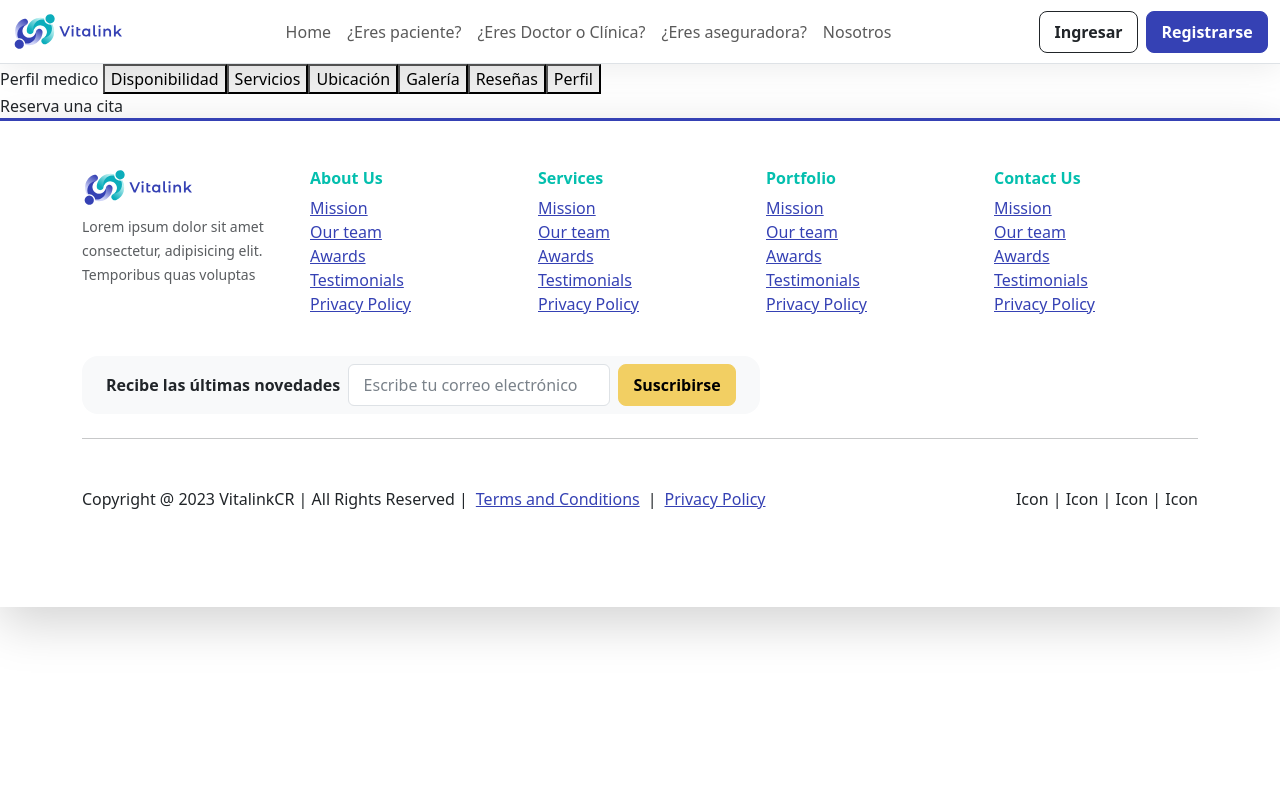
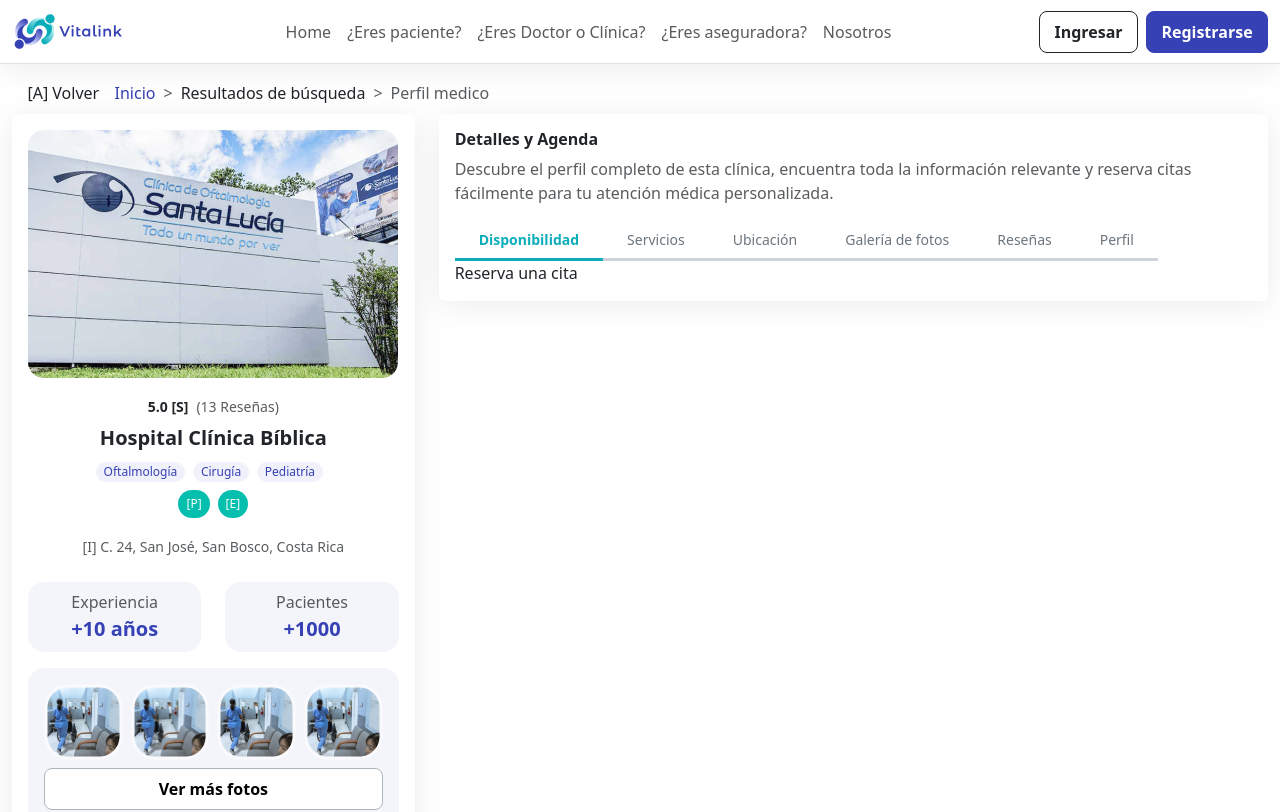
Before and after one commit to VitalinkOrg/VitalinkFrontend, a Nuxt app: page /perfiles/1 in a window 1280 px wide. Shown: the top 812 px of the page. Built offline with nearby package versions, Linux system fonts and the light colour scheme.

Commit message:
wip perfiles

```diff
--- a/assets/styles/bootstrap/_nav.scss
+++ b/assets/styles/bootstrap/_nav.scss
@@ -27,7 +27,7 @@
   @include font-size(var(--#{$prefix}nav-link-font-size));
   font-weight: var(--#{$prefix}nav-link-font-weight);
   color: var(--#{$prefix}nav-link-color);
-  text-decoration: if($link-decoration == none, null, none);
+  text-decoration: if($link-decoration ==none, null, none);
   background: none;
   border: 0;
   @include transition($nav-link-transition);
@@ -35,7 +35,7 @@
   &:hover,
   &:focus {
     color: var(--#{$prefix}nav-link-hover-color);
-    text-decoration: if($link-hover-decoration == underline, none, null);
+    text-decoration: if($link-hover-decoration ==underline, none, null);
   }
 
   &:focus-visible {
@@ -114,7 +114,7 @@
   }
 
   .nav-link.active,
-  .show > .nav-link {
+  .show>.nav-link {
     color: var(--#{$prefix}nav-pills-link-active-color);
     @include gradient-bg(var(--#{$prefix}nav-pills-link-active-bg));
   }
@@ -132,12 +132,18 @@
   --#{$prefix}nav-underline-link-active-color: #{$nav-underline-link-active-color};
   // scss-docs-end nav-underline-css-vars
 
+
   gap: var(--#{$prefix}nav-underline-gap);
 
   .nav-link {
-    padding-right: 0;
-    padding-left: 0;
-    border-bottom: var(--#{$prefix}nav-underline-border-width) solid transparent;
+    // padding-right: 0;
+    // padding-left: 0;
+    padding-right: 1.5rem;
+    padding-left: 1.5rem;
+    border-bottom: var(--#{$prefix}nav-underline-border-width) solid $gray-400;
+    font-size: $font-size-sm;
+    color: $gray-600;
+    font-weight: $font-weight-light;
 
     &:hover,
     &:focus {
@@ -146,8 +152,8 @@
   }
 
   .nav-link.active,
-  .show > .nav-link {
-    font-weight: $font-weight-bold;
+  .show>.nav-link {
+    font-weight: $font-weight-semibold;
     color: var(--#{$prefix}nav-underline-link-active-color);
     border-bottom-color: currentcolor;
   }
@@ -159,7 +165,8 @@
 //
 
 .nav-fill {
-  > .nav-link,
+
+  >.nav-link,
   .nav-item {
     flex: 1 1 auto;
     text-align: center;
@@ -167,7 +174,8 @@
 }
 
 .nav-justified {
-  > .nav-link,
+
+  >.nav-link,
   .nav-item {
     flex-basis: 0;
     flex-grow: 1;
@@ -188,10 +196,11 @@
 // Hide tabbable panes to start, show them when `.active`
 
 .tab-content {
-  > .tab-pane {
+  >.tab-pane {
     display: none;
   }
-  > .active {
+
+  >.active {
     display: block;
   }
 }
--- a/assets/styles/bootstrap/_variables.scss
+++ b/assets/styles/bootstrap/_variables.scss
@@ -1202,9 +1202,11 @@
 $nav-pills-link-active-color: $component-active-color !default;
 $nav-pills-link-active-bg: $component-active-bg !default;
 
-$nav-underline-gap: 1rem !default;
-$nav-underline-border-width: .125rem !default;
-$nav-underline-link-active-color: var(--#{$prefix}emphasis-color) !default;
+// $nav-underline-gap: 2rem !default;
+$nav-underline-gap: 0rem !default;
+$nav-underline-border-width: .2rem !default;
+// $nav-underline-link-active-color: var(--#{$prefix}emphasis-color) !default;
+$nav-underline-link-active-color: var(--#{$prefix}info) !default;
 // scss-docs-end nav-variables
 
 
@@ -1667,7 +1669,8 @@
 $breadcrumb-bg: null !default;
 $breadcrumb-divider-color: var(--#{$prefix}secondary-color) !default;
 $breadcrumb-active-color: var(--#{$prefix}secondary-color) !default;
-$breadcrumb-divider: quote("/") !default;
+// $breadcrumb-divider: quote("/") !default;
+$breadcrumb-divider: quote(">") !default;
 $breadcrumb-divider-flipped: $breadcrumb-divider !default;
 $breadcrumb-border-radius: null !default;
 // scss-docs-end breadcrumb-variables
--- /dev/null
+++ b/components/website/clinica-nav.vue
@@ -0,0 +1,32 @@
+<script>
+export default {
+  props: ['clinica'],
+  data: () => ({
+    tab: 1
+  })
+}
+</script>
+
+<template>
+  <ul class="nav nav-underline d-flex flex-row w-100">
+    <li class="nav-item"><button class="nav-link" :class="tab === 1 ? 'active' : ''"
+        @click="tab = 1">Disponibilidad</button></li>
+    <li class="nav-item"><button class="nav-link" :class="tab === 2 ? 'active' : ''" @click="tab = 2">Servicios</button>
+    </li>
+    <li class="nav-item"><button class="nav-link" :class="tab === 3 ? 'active' : ''" @click="tab = 3">Ubicación</button>
+    </li>
+    <li class="nav-item"><button class="nav-link" :class="tab === 4 ? 'active' : ''" @click="tab = 4">Galería de
+        fotos</button>
+    </li>
+    <li class="nav-item"><button class="nav-link" :class="tab === 5 ? 'active' : ''" @click="tab = 5">Reseñas</button>
+    </li>
+    <li class="nav-item"><button class="nav-link" :class="tab === 6 ? 'active' : ''" @click="tab = 6">Perfil</button></li>
+  </ul>
+
+  <div v-if="tab === 1">Reserva una cita</div>
+  <div v-if="tab === 2">Lista de Servicios</div>
+  <div v-if="tab === 3">Encuentranos Facilmente</div>
+  <div v-if="tab === 4">Fotos</div>
+  <div v-if="tab === 5">Reseñas logradas</div>
+  <div v-if="tab === 6">Nuestra Historia</div>
+</template>
--- /dev/null
+++ b/composables/useClinica.ts
@@ -0,0 +1,28 @@
+import { type IClinica } from "@/types"
+
+export default function useClinica() {
+
+  const clinicas = useState<IClinica[]>('clinicas', () => [{
+    id: '1',
+    nombre: 'Hospital Clínica Bíblica',
+    rating: '5.0',
+    servicios: [
+      { id: '125', nombre: 'oftalmología' },
+      { id: '5733', nombre: 'cirugía' },
+      { id: '845', nombre: 'pediatría' },
+    ],
+    reviews: 13,
+    lugarCoord: [2145678234234, 32478598765],
+    otrasOfertas: [],
+    experiencia: 10,
+    pacientes: 1000,
+    direccion: {
+      texto: 'C. 24, San José, San Bosco, Costa Rica'
+    }
+  }])
+
+
+  return {
+    clinicas
+  }
+}
--- a/pages/buscar/[slug].vue
+++ b/pages/buscar/[slug].vue
@@ -1,7 +1,6 @@
 <script setup>
 // const { clinicas } = await useSearch();
 const { clinicas } = useSearch();
-const panel = false
 </script>
 
 
--- a/pages/perfiles/[slug].vue
+++ b/pages/perfiles/[slug].vue
@@ -1,26 +1,111 @@
-<script>
-export default {
-  data: () => ({
-    tab: 1 // 1 Disponibilidad, 2 Servicios , 3 Ubicacion, 4 Galeria, 5 Reseñas, 6 Perfil
-  })
-}
+<script setup>
+const { clinicas } = useClinica();
+const tab = 1 // 1 Disponibilidad, 2 Servicios , 3 Ubicacion, 4 Galeria, 5 Reseñas, 6 Perfil
 </script>
+
 <template>
   <NuxtLayout name="web">
-    Perfil medico
 
-    <button @click="tab = 1">Disponibilidad</button>
-    <button @click="tab = 2">Servicios</button>
-    <button @click="tab = 3">Ubicación</button>
-    <button @click="tab = 4">Galería</button>
-    <button @click="tab = 5">Reseñas</button>
-    <button @click="tab = 6">Perfil</button>
+    <main class="pt-2 pb-5">
+      <div class="container-fluid">
+        <div class="d-flex align-items-center ">
+          <button class="btn btn-link text-dark fw-light me-0 text-decoration-none">[A] Volver</button>
+          <nav aria-label="breadcrumb">
+            <ol class="breadcrumb m-0">
+              <li class="breadcrumb-item ">
+                <NuxtLink href="/" class="text-decoration-none">Inicio</NuxtLink>
+              </li>
+              <li class="breadcrumb-item">Resultados de búsqueda</li>
+              <li class="breadcrumb-item active" aria-current="page">Perfil medico</li>
+            </ol>
+          </nav>
+        </div>
 
-    <div v-if="tab === 1">Reserva una cita</div>
-    <div v-if="tab === 2">Lista de Servicios</div>
-    <div v-if="tab === 3">Encuentranos Facilmente</div>
-    <div v-if="tab === 4">Fotos</div>
-    <div v-if="tab === 5">Reseñas logradas</div>
-    <div v-if="tab === 6">Nuestra Historia</div>
+
+        <div class="row" v-for="clinica in clinicas">
+          <div class="col-sm-4">
+            <div class="card shadow border-0">
+              <div class="card-body text-center">
+                <img src="@/src/assets/img-clinica-thumbnail-md.png" alt="" class="img-fluid mb-3">
+                <small>
+                  <span class="fw-semibold me-2">{{ clinica.rating || '' }} [S]</span>
+                  <span class="text-muted">({{ clinica.reviews || 0 }} Reseñas)</span>
+                </small>
+                <h2 class="h5 fw-semibold my-2">{{ clinica.nombre }}</h2>
+                <span class="badge bg-primary text-primary me-2 rounded-5 text-capitalize" style="--bs-bg-opacity: .07"
+                  v-for=" servicio in
+                        clinica.servicios">{{
+                          servicio.nombre
+                        }}</span>
+                <div class="my-2">
+                  <span class="badge bg-success rounded-4 mx-1 p-2">[P]</span>
+                  <span class="badge bg-success rounded-4 mx-1 p-2">[E]</span>
+                </div>
+                <p class="card-text py-2 text-muted fw-light">
+                  <small>[I] {{ clinica.direccion.texto }}</small>
+                </p>
+                <div class="row row-cols-2">
+                  <div class="col">
+                    <div class="card bg-primary rounded-4 border-0" style="--bs-bg-opacity: .05">
+                      <div class="card-body py-2">
+                        <span class="text-muted">Experiencia</span><br>
+                        <span class="fw-semibold text-primary fs-5">+{{ clinica.experiencia }} años</span>
+                      </div>
+                    </div>
+                  </div>
+                  <div class="col">
+                    <div class="card bg-primary rounded-4 border-0" style="--bs-bg-opacity: .05">
+                      <div class="card-body py-2">
+                        <span class="text-muted">Pacientes</span><br>
+                        <span class="fw-semibold text-primary fs-5">+{{ clinica.pacientes }}</span>
+                      </div>
+                    </div>
+                  </div>
+                </div>
+
+                <div class="card bg-primary rounded-4 border-0 mt-3" style="--bs-bg-opacity: .05">
+                  <div class="card-body">
+                    <div class="row row-cols-4 gx-2 mb-2">
+                      <div class="col">
+                        <img src="@/src/assets/img-clinica-thumbnail-xs.png" class="img-fluid" alt="">
+                      </div>
+                      <div class="col">
+                        <img src="@/src/assets/img-clinica-thumbnail-xs.png" class="img-fluid" alt="">
+                      </div>
+                      <div class="col">
+                        <img src="@/src/assets/img-clinica-thumbnail-xs.png" class="img-fluid" alt="">
+                      </div>
+                      <div class="col">
+                        <img src="@/src/assets/img-clinica-thumbnail-xs.png" class="img-fluid" alt="">
+                      </div>
+                    </div>
+                    <button class="btn btn-light border-dark-subtle w-100 bg-white">Ver más fotos</button>
+                  </div>
+                </div>
+
+              </div>
+            </div>
+          </div>
+          <div class="col">
+            <div class="card shadow border-0">
+              <div class="card-body">
+                <h3 class="fw-semibold fs-6">Detalles y Agenda</h3>
+                <p class="fw-light text-muted">Descubre el perfil completo de esta clínica, encuentra toda
+                  la información
+                  relevante
+                  y reserva citas
+                  fácilmente para tu atención médica personalizada.</p>
+
+                <WebsiteClinicaNav :clinica="clinica" />
+              </div>
+            </div>
+          </div>
+        </div>
+      </div>
+    </main>
+
+
+
+
   </NuxtLayout>
 </template>
--- /dev/null
+++ b/types/index.ts
@@ -0,0 +1,24 @@
+export interface IServicioClinica {
+  id: string,
+  nombre: string
+}
+
+export interface IDireccion {
+  lat?: 12526787623,
+  lon?: 234674898734,
+  texto?: string
+}
+
+export interface IClinica {
+  id: string;
+  nombre?: string;
+  servicios?: IServicioClinica[];
+  rating?: string,
+  // variants?: Variant[];
+  reviews?: number,
+  otrasOfertas?: IClinica[],
+  imagen?: string,
+  direccion?: IDireccion,
+  experiencia?: number, //en años
+  pacientes?: number
+}
```
Also changed, not shown: composables/useSearch.ts (+2 -22 lines), src/assets/img-clinica-thumbnail-md.png (added), src/assets/img-clinica-thumbnail-xs.png (added).
